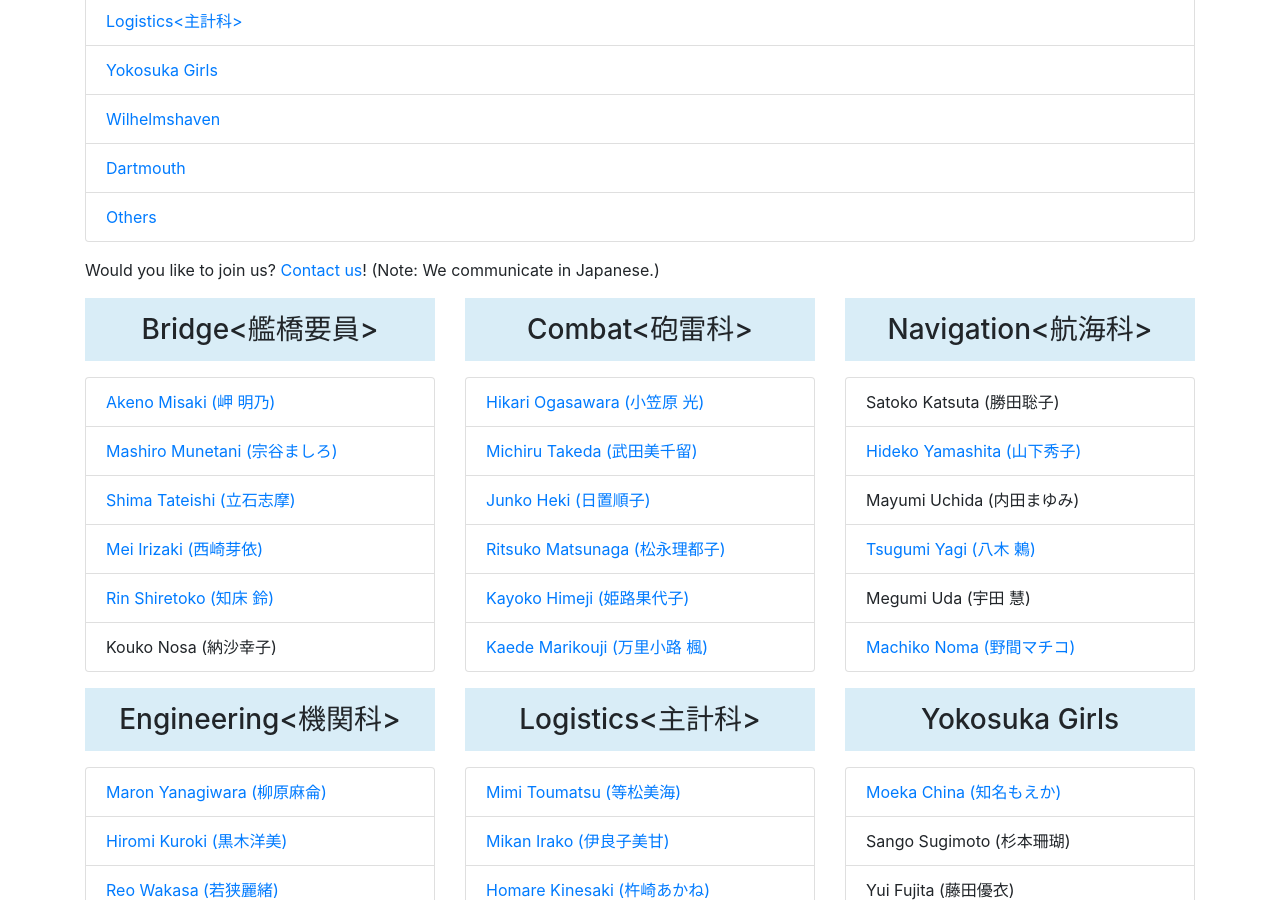
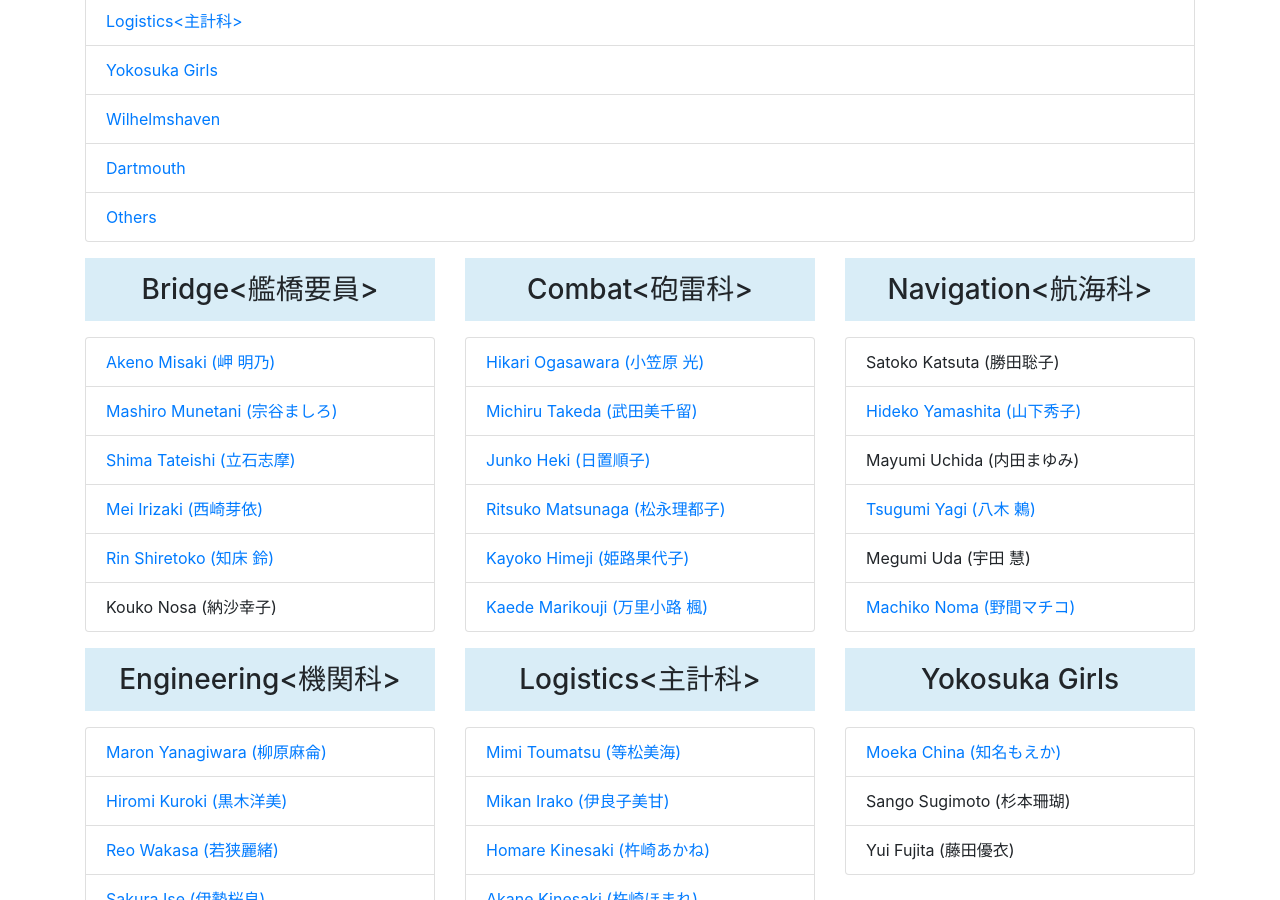
Before and after one commit to TeamHarekaze/TeamHarekaze.github.io, a Jekyll site: the page built from members.html, in a window 1280 px wide and 900 px high, scrolled down 379 px. Built offline with Jekyll 4.4.1, drawn with Linux system fonts in a browser that asks for light colours; nearby versions of some CDN libraries.

Commit message:
f5fd825 での消し忘れを削除

```diff
--- a/members.html
+++ b/members.html
@@ -20,7 +20,6 @@ title: Members
       <li class="list-group-item"><a href="members.html#dartmouth">Dartmouth</a></li>
       <li class="list-group-item"><a href="members.html#others">Others</a></li>
     </ul>
-    <p>Would you like to join us? <a href="contact.html">Contact us</a>! (Note: We communicate in Japanese.)</p>
     <div class="row">
       <div class="col-md-4">
         <header class="section-header">
```
